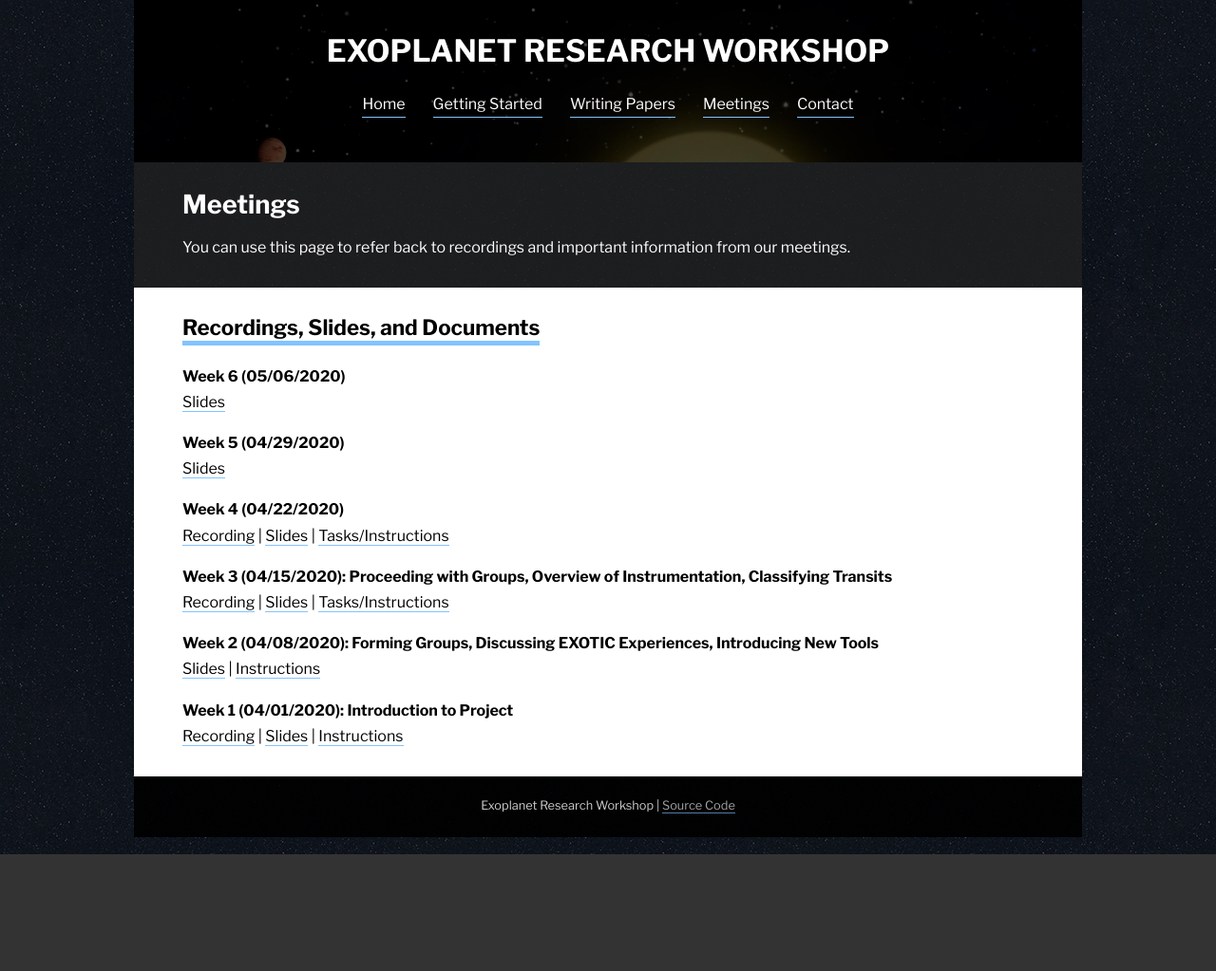
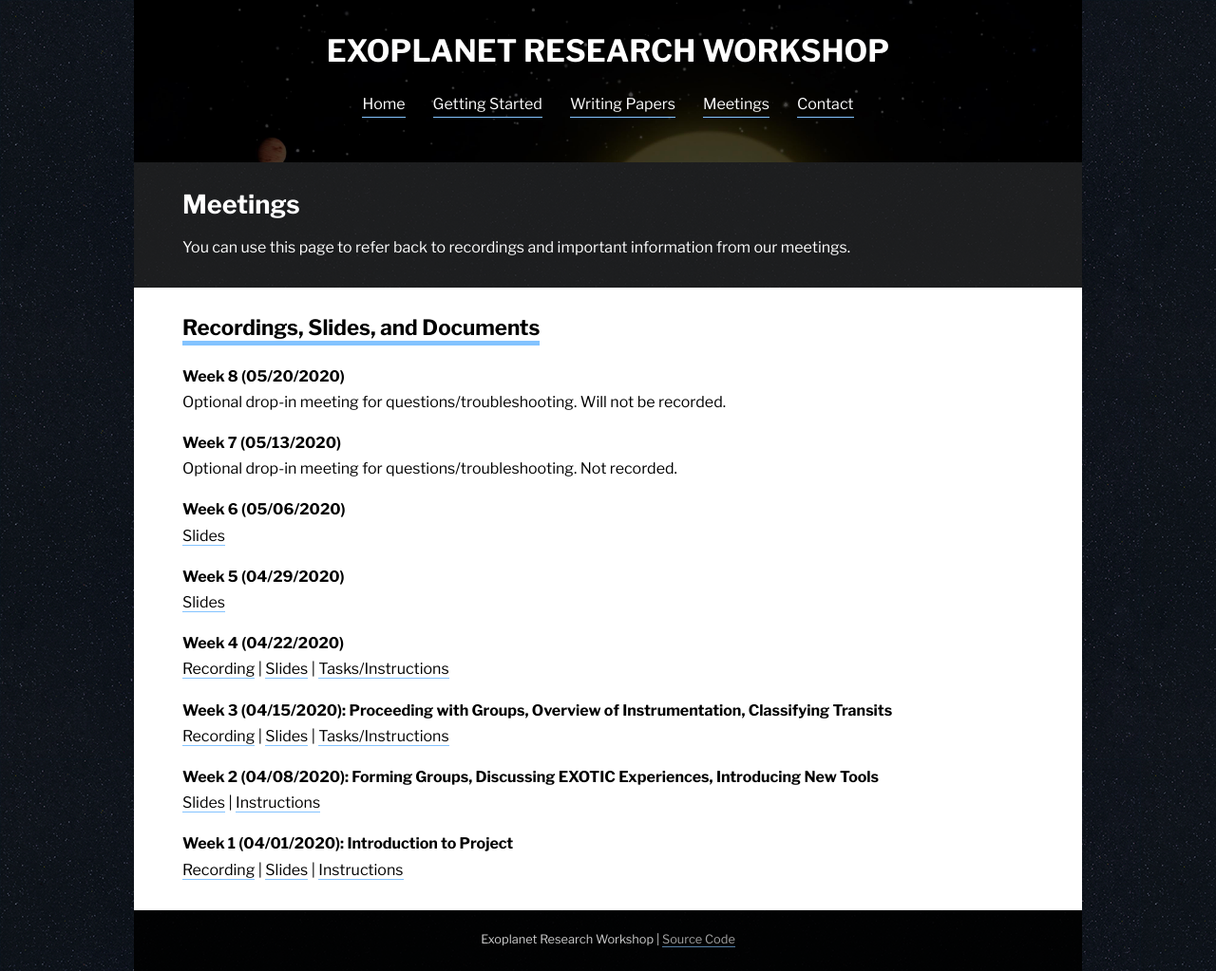
Before and after one commit to paigeyeung/exoplanetresearchworkshop, a Jekyll site: the page built from meetings.md, in a window 1280 px wide. Shown: the whole page at 95% size. Built offline with Jekyll 4.4.1, drawn with Linux system fonts in a browser that asks for light colours; before the commit the page ends 900 px from its top, so only the background shows below that.

Commit message:
Add weeks 7 & 8

```diff
--- a/meetings.md
+++ b/meetings.md
@@ -14,6 +14,12 @@ You can use this page to refer back to recordings and important information from
 <div class="page-display-light" markdown="1">
 
 ## Recordings, Slides, and Documents
+
+**Week 8 (05/20/2020)**<br>
+Optional drop-in meeting for questions/troubleshooting. Will not be recorded.
+
+**Week 7 (05/13/2020)**<br>
+Optional drop-in meeting for questions/troubleshooting. Not recorded.
 
 **Week 6 (05/06/2020)**<br>
 [Slides](https://docs.google.com/presentation/d/1awG3jgBT4AZ7g8q1tcr0UdZzT8J7uOww5KMNPj96klw/edit?usp=sharing){:target="_blank"}
```
